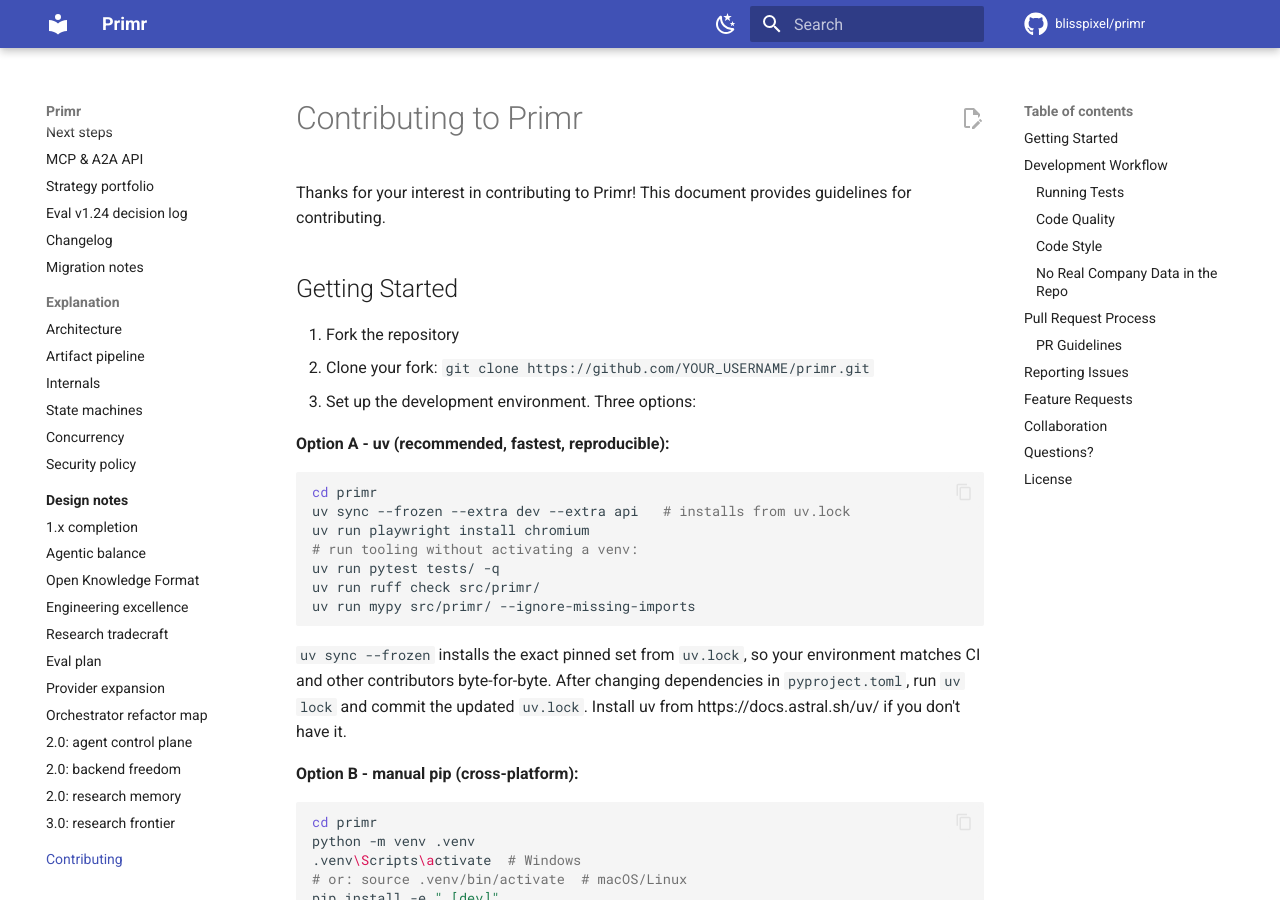
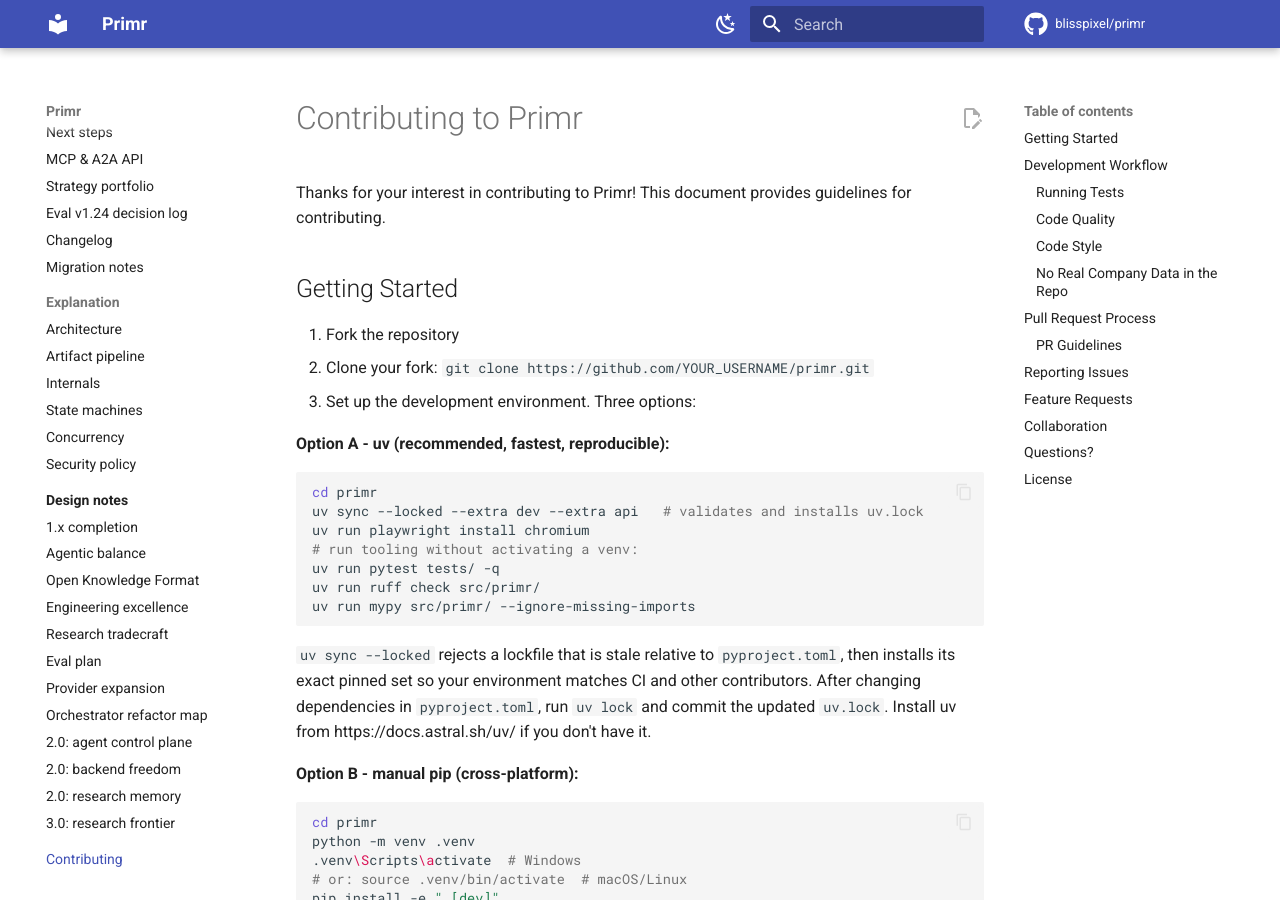
Before and after one commit to blisspixel/primr, an MkDocs documentation site: the page built from docs/CONTRIBUTING.md, in a window 1280 px wide and 900 px high. Built offline with MkDocs 1.6.1 and Material for MkDocs 9.7.7, drawn with Linux system fonts in a browser that asks for light colours; comment, search, counter and statistics services are not loaded.

Commit message:
Enforce release lockfile integrity (#120)

````diff
--- a/docs/CONTRIBUTING.md
+++ b/docs/CONTRIBUTING.md
@@ -11,17 +11,18 @@
    **Option A - uv (recommended, fastest, reproducible):**
    ```bash
    cd primr
-   uv sync --frozen --extra dev --extra api   # installs from uv.lock
+   uv sync --locked --extra dev --extra api   # validates and installs uv.lock
    uv run playwright install chromium
    # run tooling without activating a venv:
    uv run pytest tests/ -q
    uv run ruff check src/primr/
    uv run mypy src/primr/ --ignore-missing-imports
    ```
-   `uv sync --frozen` installs the exact pinned set from `uv.lock`, so your
-   environment matches CI and other contributors byte-for-byte. After changing
-   dependencies in `pyproject.toml`, run `uv lock` and commit the updated
-   `uv.lock`. Install uv from https://docs.astral.sh/uv/ if you don't have it.
+   `uv sync --locked` rejects a lockfile that is stale relative to
+   `pyproject.toml`, then installs its exact pinned set so your environment
+   matches CI and other contributors. After changing dependencies in
+   `pyproject.toml`, run `uv lock` and commit the updated `uv.lock`. Install uv
+   from https://docs.astral.sh/uv/ if you don't have it.
 
    **Option B - manual pip (cross-platform):**
    ```bash
````
Also changed, not shown: CLAUDE.md (+1 -1 lines), ROADMAP.md (+1 -1 lines), docs/CHANGELOG.md (+12 -0 lines), docs/design/engineering-excellence.md (+1 -1 lines), 5 other files.
